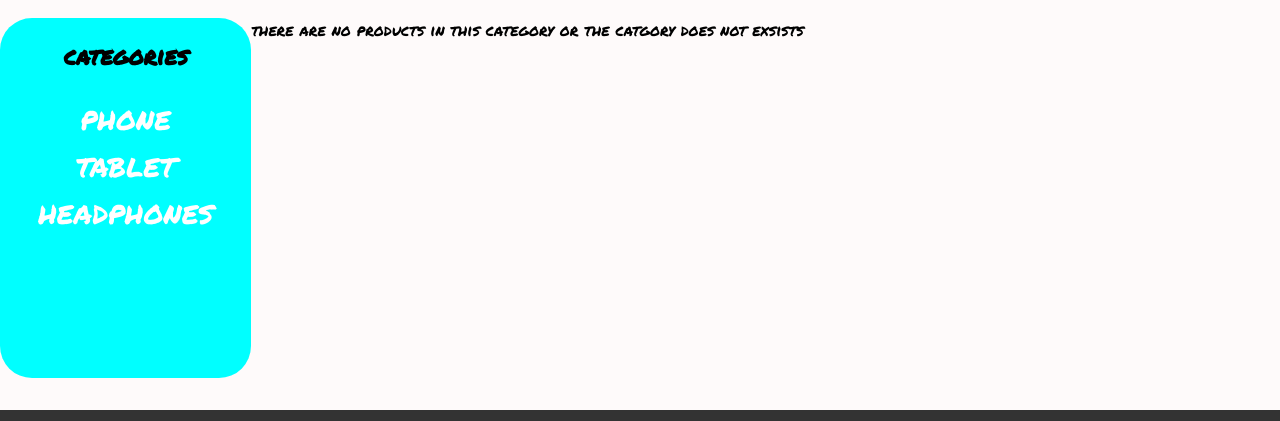
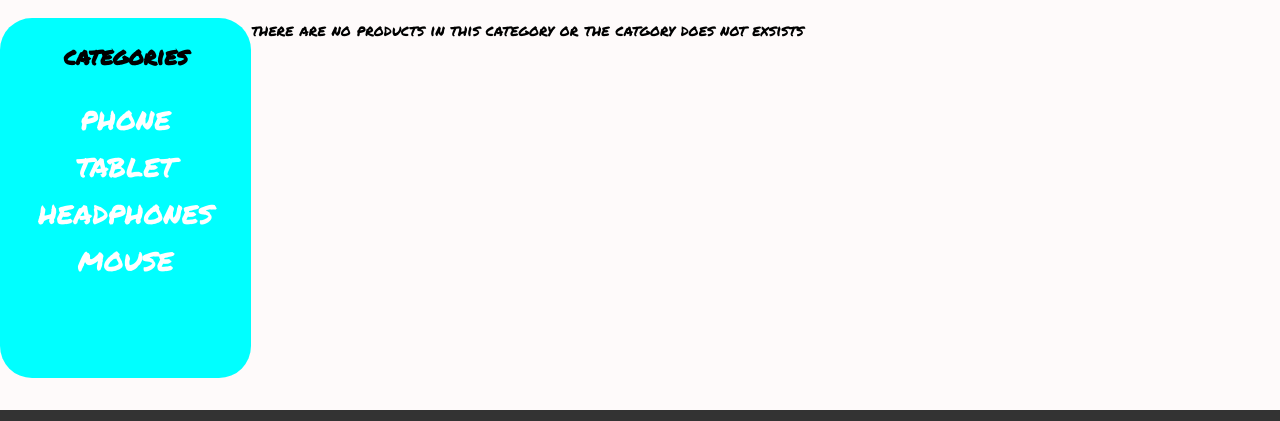
Before and after one commit to orzion/phones-store, a plain HTML site: page category.html in a window 1280 px wide. Shown: the part 162-583 px from the top of the page. Drawn offline with Linux system fonts and the light colour scheme.

Commit message:
new products added

```diff
--- a/category.html
+++ b/category.html
@@ -53,6 +53,9 @@
             <a href="./category.html?categoryId=headphones" class="side-cat-link">
                  headphones
             </a>
+            <a href="./category.html?categoryId=mouse" class="side-cat-link">
+                 mouse
+            </a>
         </div>
         <div id="items-cat" class="items-cat">
         </div>
--- a/products.json
+++ b/products.json
@@ -154,5 +154,45 @@
     "poplarty" : 8,
     "on_sale": false,
     "link": "./product.html"
+  },
+  {
+    "id":13,
+    "title": "Razer Viper V3 HyperSpeed",
+    "image": "./images/mouse1.jpg",
+    "alt": "Razer Viper V3 HyperSpeed",
+    "description": "Razer Viper V3 HyperSpeed Wireless Esports Gaming Mouse",
+    "category": "mouse",
+    "price": 99.99,
+    "sale_price": null,
+    "poplarty" : 7,
+    "on_sale": false,
+    "link": "./product.html"
+  },
+  {
+    "id":14,
+    "title": "INPHIC IN10P Superlight",
+    "image": "./images/mouse2.jpg",
+    "alt": "INPHIC IN10P Superlight",
+    "description": "INPHIC IN10P Superlight Wireless Gaming Mouse",
+    "category": "mouse",
+    "price": 69.99,
+    "sale_price": 44.99,
+    "poplarty" : 9,
+    "on_sale": true,
+    "link": "./product.html"
+  },
+  {
+    "id":15,
+    "title": "Redragon Wireless Gaming Mouse",
+    "image": "./images/mouse3.jpg",
+    "alt": "Redragon Wireless Gaming Mouse",
+    "description": "Redragon Wireless Gaming Mouse, Tri-Mode 2.4G/USB",
+    "category": "mouse",
+    "price": 29.99,
+    "sale_price": null,
+    "poplarty" : 10,
+    "on_sale": false,
+    "link": "./product.html"
   }
+
 ]
```
Also changed, not shown: images/mouse1.jpg (added), images/mouse2.jpg (added), images/mouse3.jpg (added).
